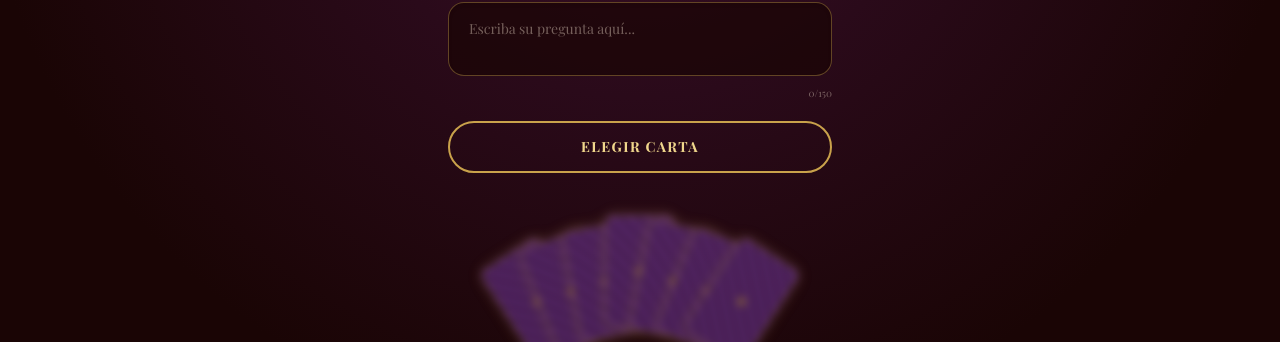
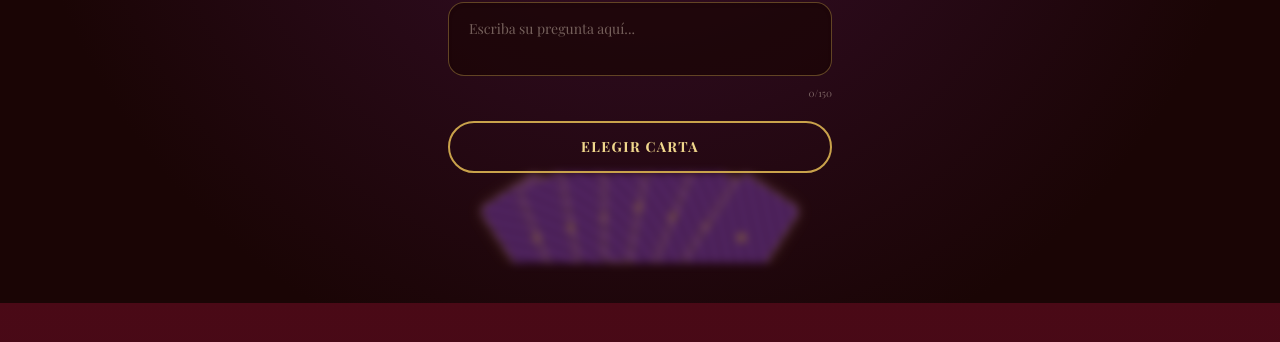
Before and after one commit to BladimirBLopez/landing-esoterica, a Next.js app: page / in a window 1280 px wide. Shown: the part 6458-6800 px from the top of the page. Built offline with nearby package versions, Linux system fonts and the light colour scheme; no server answers; a web font is replaced by a local one.

Commit message:
Reposicionar abanico: ahora fluye en el documento pegado debajo del boton, no flotando en el fondo

```diff
--- a/components/SeccionTarot.tsx
+++ b/components/SeccionTarot.tsx
@@ -23,10 +23,10 @@ function AbanicoCartas({
 
   return (
     <div
-      className={`absolute inset-x-0 bottom-0 flex items-end justify-center transition-all duration-700 ${
+      className={`relative flex items-start justify-center overflow-hidden transition-all duration-700 ${
         activo ? "opacity-100 blur-0 z-20" : "opacity-60 blur-[4px] z-0"
       }`}
-      style={{ height: "220px", bottom: "70px" }}
+      style={{ height: activo ? "170px" : "90px", width: "100%" }}
     >
       {Array.from({ length: total }).map((_, i) => {
         const offset = i - centro;
@@ -96,14 +96,12 @@ export default function SeccionTarot() {
 
   return (
     <section
-      className="relative overflow-hidden px-6 flex flex-col items-center justify-start pt-20 pb-56"
+      className="relative overflow-hidden px-6 flex flex-col items-center justify-start pt-20 pb-10"
       style={{
         background: "radial-gradient(circle at 50% 15%, #3d0f2a 0%, #2a0a1a 35%, #1a0505 75%)",
       }}
     >
       <div className="pointer-events-none absolute inset-x-0 top-0 z-10 h-32 bg-gradient-to-b from-[#1a0505] to-transparent" />
-
-      <AbanicoCartas activo={mostrarAbanico && !carta} onElegir={sacarCarta} cargando={cargando} />
 
       {!carta && !mostrarAbanico && (
         <div className="relative z-10 w-full max-w-sm flex flex-col items-center gap-5 text-center">
@@ -155,10 +153,12 @@ export default function SeccionTarot() {
       )}
 
       {!carta && mostrarAbanico && (
-        <p className="relative z-10 mb-40 text-sm text-[#f5e6d3]/70">
+        <p className="relative z-10 text-sm text-[#f5e6d3]/70">
           Toca una carta cuando estés listo
         </p>
       )}
+
+      <AbanicoCartas activo={mostrarAbanico && !carta} onElegir={sacarCarta} cargando={cargando} />
 
       {carta && (
         <div className="fixed inset-0 z-50 flex items-center justify-center bg-black/85 px-6 backdrop-blur-sm">
```
